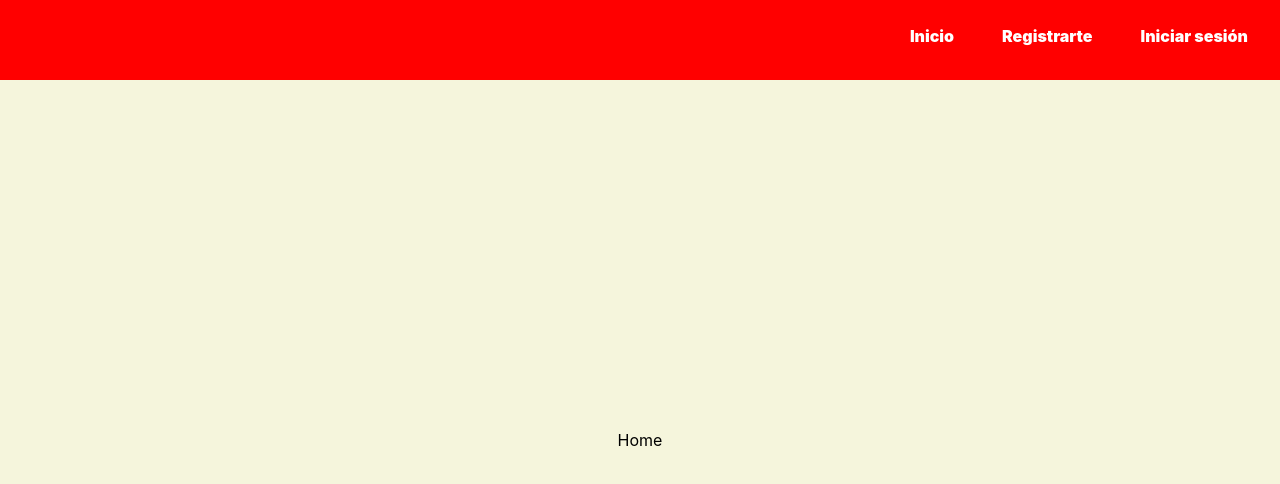
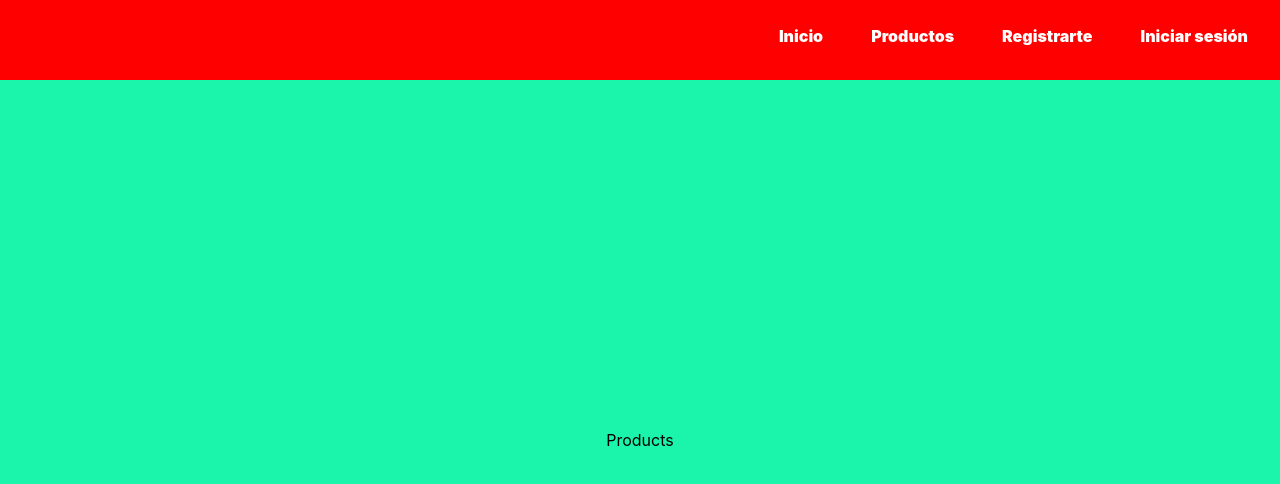
Before and after one commit to martaguillemolmos/frontedtattostudio, a React (Vite) app: page /product in a window 1280 px wide. Before the commit this address led to /. Shown: the top 484 px of the page. Built offline with nearby package versions, Linux system fonts and the light colour scheme.

Commit message:
feat: nclude the Products view in the navigation bar.

```diff
--- a/src/common/Header/Header.jsx
+++ b/src/common/Header/Header.jsx
@@ -23,6 +23,8 @@ export const Header = () => {
       <div className="headerText">
         {/* Estas son las vistas públicas que siempre visualizaremos */}
         <LinkButton path={"/"} title={"Inicio"} />
+        <LinkButton path={"/product"} title={"Productos"} />
+
         {/* Estas vistas son las que podremos visualizar, dependiendo de si contamos con token. */}
 
         {!rdxCredentials?.credentials.token ? (
--- a/src/pages/Body/Body.jsx
+++ b/src/pages/Body/Body.jsx
@@ -3,6 +3,7 @@ import { Home } from '../Home/Home'
 import { Register } from '../Register/Register'
 import { Login } from '../Login/Login'
 import { Profile } from '../Profile/Profile'
+import { Products } from '../Products/Products'
 
 export const Body = () => {
     return (
@@ -13,6 +14,7 @@ export const Body = () => {
             <Route path='/register' element={<Register />}/>
             <Route path='/login' element={<Login />}/>
             <Route path='/profile' element={<Profile />}/>
+            <Route path='/product' element={<Products />}/>
         </Routes>
         </>
     )
--- /dev/null
+++ b/src/pages/Products/Products.jsx
@@ -0,0 +1,9 @@
+import "./Products.css"
+
+export const Products = () => {
+    return (
+        <div className="profileDesign">
+        Products
+        </div>
+    )
+}
```
Also changed, not shown: src/pages/Products/Products.css (added).
